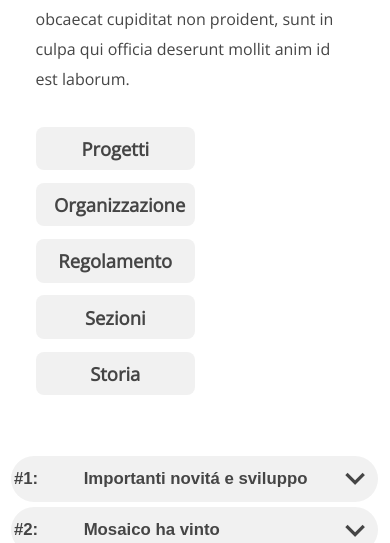
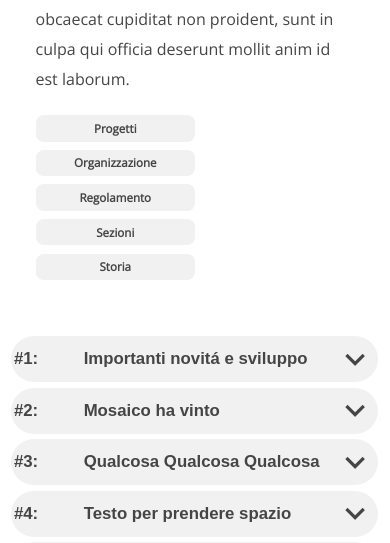
Before and after one commit to Mamiglia/School-Site-Sample, a plain HTML site: page index.html in a window 390 px wide. Shown: the part 1349-1892 px from the top of the page. Drawn offline with nearby package versions, Linux system fonts and the light colour scheme.

Commit message:
fixed sub-buttons in responsive design

```diff
--- a/theme.css
+++ b/theme.css
@@ -563,6 +563,9 @@ html, body{
 
   }
   #main #greets .buttons {
+    font-size: 85%;
+  }
+  #main #greets .buttons {
     flex-direction: column;
   }
   #main #greets .buttons div {
@@ -571,7 +574,7 @@ html, body{
   }
   #main #greets .buttons .bt div {
     top: -1em;
-    right: -100%;
+    right: -110%;
     width: 100%;
   }
   #main #comunications .news {
@@ -599,6 +602,9 @@ html, body{
   }
   #main #comunications .news .front {
     padding-right: 0.3em
+  }
+  #main #greets .buttons {
+    font-size: 63%;
   }
 }
 
```
